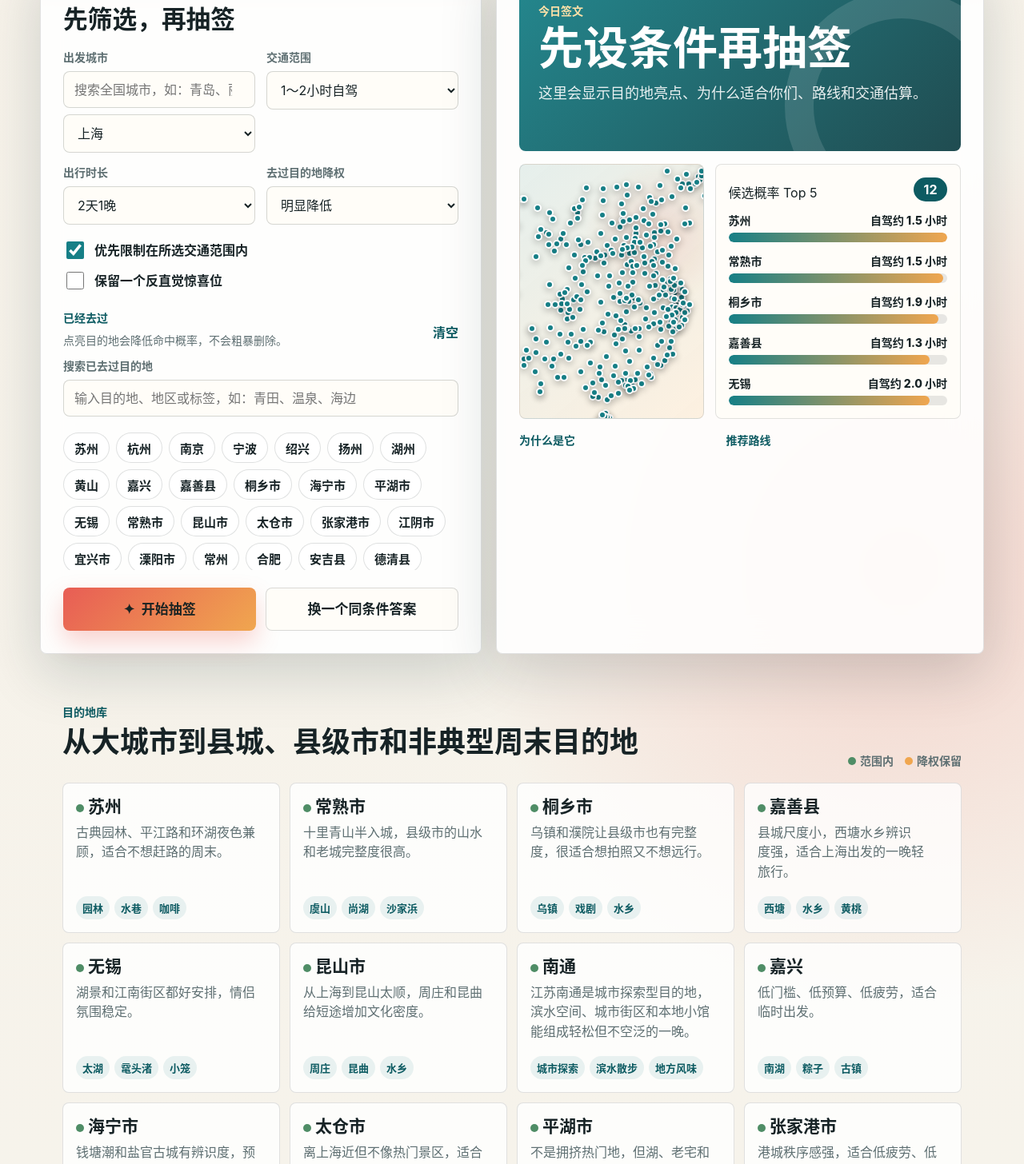
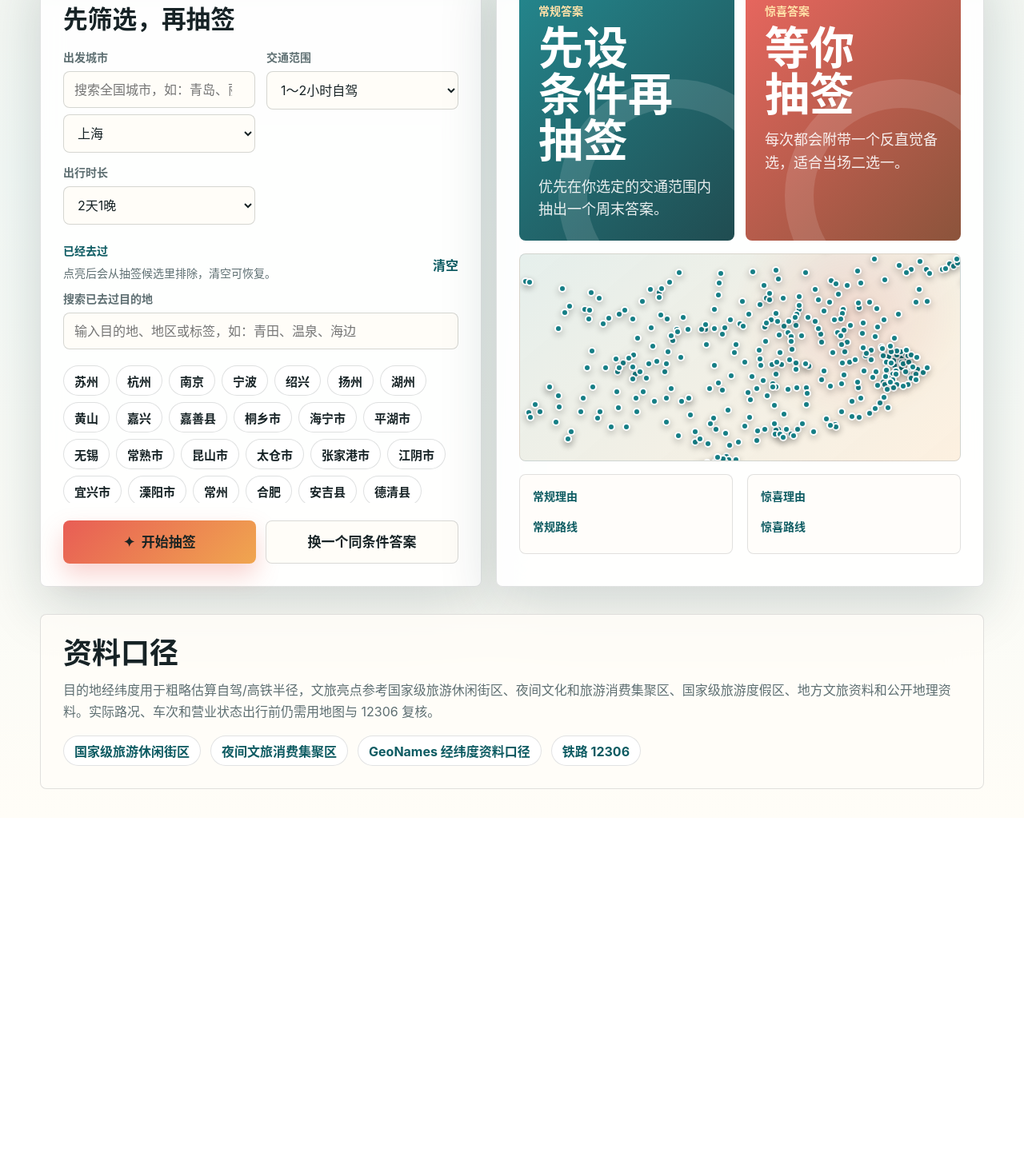
Before and after one commit to jinyanyi167/weekend-travel-draw, a plain HTML site: page index.html in a window 1280 px wide. Shown: the part 750-2206 px from the top of the page at 80% size. After the commit the page ends 1773 px from the top, so only its background shows below. Drawn offline with Linux system fonts and the light colour scheme.

Commit message:
Simplify draw UI and randomize results

```diff
--- a/app.js
+++ b/app.js
@@ -366,6 +366,14 @@
     return { min: 0, max: 4 };
   }
 
+  function isPracticalSurprise(hours, mode) {
+    if (mode === "drive2") return hours > 2 && hours <= 4.5;
+    if (mode === "drive4") return (hours >= 0.75 && hours < 2) || (hours > 4 && hours <= 6);
+    if (mode === "rail4") return hours > 4 && hours <= 6.5;
+    if (mode === "flight") return hours > 1 && hours <= 6.5;
+    return true;
+  }
+
   function isSamePlace(start, dest) {
     return dest.name === start.city || dest.name === start.fullName || dest.name.replace(/市$/, "") === start.city;
   }
@@ -378,11 +386,10 @@
     const inRange = (hours >= travelWindow.min && hours <= travelWindow.max) || isSamePlace(start, dest);
     if (settings.strictRange && !inRange && !settings.surpriseMode) return null;
 
-    const qualityFit = 0.82 + Math.min(18, Math.max(0, dest.weekendScore - 70)) / 100;
-    const dayFit = Number(settings.tripDays) === 2 && dest.cost >= 4 ? 0.9 : 1;
-    let score = 100 * qualityFit * dayFit;
+    if ((settings.visited || []).includes(dest.id)) return null;
+    const dayFit = Number(settings.tripDays) === 2 && dest.cost >= 4 ? 0.96 : 1;
+    let score = 100 * dayFit;
     if (!inRange) score *= settings.surpriseMode ? 0.28 : 0.12;
-    if ((settings.visited || []).includes(dest.id)) score *= Number(settings.visitedPenalty || 0.25);
     if (isSamePlace(start, dest)) score *= 0.04;
     return {
       dest,
@@ -396,7 +403,7 @@
   function buildReasons(dest, settings, hours, inRange) {
     return [
       `${dest.province}${dest.name}：${dest.summary}`,
-      "本次抽签更强调随机性，只保留交通范围、去过降权和惊喜位这些硬条件。",
+      "本次抽签更强调随机性，只保留交通范围、已去过排除和惊喜答案这些硬条件。",
       `${inRange ? "交通范围内" : "作为惊喜位保留"}，当前口径约 ${hours.toFixed(1)} 小时。`,
     ];
   }
@@ -411,8 +418,9 @@
     if (!settings.strictRange || settings.surpriseMode || primary.length >= 8) return primary.length ? primary : scored;
 
     const seen = new Set(primary.map((item) => item.dest.id));
+    const visited = new Set(settings.visited || []);
     const supplements = destinations
-      .filter((dest) => !seen.has(dest.id) && !isSamePlace(start, dest))
+      .filter((dest) => !seen.has(dest.id) && !visited.has(dest.id) && !isSamePlace(start, dest))
       .map((dest) => {
         const hours = getTravelHours(start, dest, settings.travelMode || "drive2");
         const distance = haversineKm(start, dest);
@@ -460,10 +468,12 @@
     estimateRailHours,
     getTravelHours,
     getTravelWindow,
+    isPracticalSurprise,
     scoreDestination,
     getCandidates,
     weightedPick,
     formatHours,
+    pickDrawPair,
   };
 
   if (typeof module !== "undefined" && module.exports) module.exports = api;
@@ -483,9 +493,6 @@
   const visitedSearch = $("#visitedSearch");
   const travelMode = $("#travelMode");
   const tripDays = $("#tripDays");
-  const visitedPenalty = $("#visitedPenalty");
-  const strictRange = $("#strictRange");
-  const surpriseMode = $("#surpriseMode");
   const drawButton = $("#drawButton");
   const rerollButton = $("#rerollButton");
 
@@ -494,9 +501,7 @@
       startCity: startCity.value,
       travelMode: travelMode.value,
       tripDays: tripDays.value,
-      visitedPenalty: visitedPenalty.value,
-      strictRange: strictRange.checked,
-      surpriseMode: surpriseMode.checked,
+      strictRange: true,
       visited: state.visited,
     };
   }
@@ -507,10 +512,8 @@
     startCity.value = defaultStart.id;
     renderVisited();
     renderMap();
-    renderDestinationCards();
     bindEvents();
     updateStats();
-    renderCandidates(settingsFromDom());
   }
 
   function bindEvents() {
@@ -523,8 +526,6 @@
       input.addEventListener("input", () => {
         updateStats();
         renderMap();
-        renderDestinationCards();
-        renderCandidates(settingsFromDom());
       });
     });
     $("#clearVisited").addEventListener("click", () => {
@@ -556,8 +557,6 @@
   function refreshAll() {
     updateStats();
     renderMap();
-    renderDestinationCards();
-    renderCandidates(settingsFromDom());
   }
 
   function renderVisited(keyword = "") {
@@ -595,10 +594,11 @@
     $("#visitedCount").textContent = state.visited.length;
   }
 
-  function renderMap(selectedId) {
+  function renderMap(selectedIds = []) {
     const settings = settingsFromDom();
     const start = departures.find((item) => item.id === settings.startCity);
     const candidates = new Set(getCandidates(settings).filter((item) => item.inRange).map((item) => item.dest.id));
+    const selected = Array.isArray(selectedIds) ? selectedIds : [selectedIds];
     const minLon = 99;
     const maxLon = 123;
     const minLat = 21;
@@ -608,89 +608,84 @@
         const x = ((dest.lon - minLon) / (maxLon - minLon)) * 92 + 4;
         const y = (1 - (dest.lat - minLat) / (maxLat - minLat)) * 88 + 6;
         const classes = ["map-dot"];
-        if (dest.id === selectedId) classes.push("is-selected");
+        if (dest.id === selected[0]) classes.push("is-selected");
+        if (dest.id === selected[1]) classes.push("is-surprise");
         if (dest.id === start.id) classes.push("is-start");
-        const title = `${dest.name}${candidates.has(dest.id) ? "，范围内" : "，降权或范围外"}`;
+        const title = `${dest.name}${candidates.has(dest.id) ? "，范围内" : "，范围外或已排除"}`;
         return `<span class="${classes.join(" ")}" style="left:${x}%;top:${y}%" title="${title}"></span>`;
       })
       .join("");
     $("#miniMap").innerHTML = dots;
   }
 
-  function renderCandidates(settings) {
-    const candidates = getCandidates(settings);
-    $("#candidateTotal").textContent = candidates.length;
-    const max = candidates[0] ? candidates[0].score : 1;
-    $("#probabilityBars").innerHTML = candidates
-      .slice(0, 5)
-      .map((item) => {
-        const width = Math.max(6, (item.score / max) * 100);
-        return `<div class="bar">
-          <div class="bar-label"><span>${item.dest.name}</span><span>${formatHours(item.hours, settings.travelMode)}</span></div>
-          <div class="bar-track"><div class="bar-fill" style="--w:${width}%"></div></div>
-        </div>`;
-      })
-      .join("");
-  }
-
-  function renderDestinationCards() {
-    const settings = settingsFromDom();
-    const scored = new Map(getCandidates({ ...settings, strictRange: false, surpriseMode: true }).map((item) => [item.dest.id, item]));
-    $("#destinationCards").innerHTML = destinations
-      .slice()
-      .sort((a, b) => (scored.get(b.id)?.score || 0) - (scored.get(a.id)?.score || 0))
-      .map((dest) => {
-        const item = scored.get(dest.id);
-        const status = item && item.inRange ? "is-good" : "is-soft";
-        return `<article class="city-card">
-          <div>
-            <h3><i class="dot ${status}"></i>${dest.name}</h3>
-            <p>${dest.summary}</p>
-          </div>
-          <div class="city-tags">${dest.tags.map((tag) => `<span>${tag}</span>`).join("")}</div>
-        </article>`;
-      })
-      .join("");
+  function pickDrawPair(settings) {
+    const primaryCandidates = getCandidates({ ...settings, surpriseMode: false });
+    const primary = weightedPick(primaryCandidates);
+    const relaxed = getCandidates({ ...settings, strictRange: false, surpriseMode: true }).filter((item) => !primary || item.dest.id !== primary.dest.id);
+    const practicalSurprises = relaxed.filter((item) => !item.inRange && isPracticalSurprise(item.hours, settings.travelMode));
+    const surprisePool = practicalSurprises.length ? practicalSurprises : relaxed.filter((item) => !item.inRange);
+    const surprise = weightedPick(surprisePool.length ? surprisePool : relaxed);
+    return { primary, surprise, primaryCandidates };
   }
 
   function runDraw(isReroll) {
     const settings = settingsFromDom();
-    const candidates = getCandidates(settings);
+    const candidates = getCandidates({ ...settings, surpriseMode: false });
     if (!candidates.length) {
       $("#resultCity").textContent = "这组条件太严格了";
-      $("#resultSummary").textContent = "打开惊喜位，或把交通范围切到全国随缘，就能继续抽。";
+      $("#resultSummary").textContent = "把交通范围切到全国随缘，或关闭交通范围限制，就能继续抽。";
+      $("#surpriseCity").textContent = "暂无惊喜答案";
+      $("#surpriseSummary").textContent = "常规候选为空时不会强行给出不可靠结果。";
       return;
     }
     state.lastSettings = settings;
     drawButton.classList.add("is-spinning");
     drawButton.disabled = true;
+    const surpriseReel = getCandidates({ ...settings, strictRange: false, surpriseMode: true })
+      .filter((item) => !item.inRange && isPracticalSurprise(item.hours, settings.travelMode))
+      .slice(0, 12);
     const reel = candidates.slice(0, 12);
     let step = 0;
     const timer = setInterval(() => {
       const item = reel[step % reel.length];
+      const surpriseItem = surpriseReel.length ? surpriseReel[step % surpriseReel.length] : null;
       $("#resultCity").textContent = item.dest.name;
       $("#resultSummary").textContent = item.dest.tags.join(" · ");
+      if (surpriseItem) {
+        $("#surpriseCity").textContent = surpriseItem.dest.name;
+        $("#surpriseSummary").textContent = surpriseItem.dest.tags.join(" · ");
+      }
       step += 1;
       if (step > (isReroll ? 9 : 14)) {
         clearInterval(timer);
-        const picked = weightedPick(candidates);
-        state.lastResult = picked;
+        const pair = pickDrawPair(settings);
+        state.lastResult = pair;
         drawButton.disabled = false;
         drawButton.classList.remove("is-spinning");
-        renderResult(picked, settings);
+        renderResult(pair, settings);
       }
     }, 78);
   }
 
-  function renderResult(item, settings) {
+  function renderSingleResult(item, titleSelector, summarySelector, reasonsSelector, routeSelector, settings, fallbackText) {
+    if (!item) {
+      $(titleSelector).textContent = fallbackText;
+      $(summarySelector).textContent = "这组条件下暂时没有合适的第二答案。";
+      $(reasonsSelector).innerHTML = "";
+      $(routeSelector).innerHTML = "";
+      return;
+    }
     const dest = item.dest;
-    $("#resultCity").textContent = `${dest.name} · ${dest.province}`;
-    $("#resultSummary").textContent = `${formatHours(item.hours, settings.travelMode)}。${dest.summary}`;
-    $("#reasonList").innerHTML = item.reasons.map((reason) => `<li>${reason}</li>`).join("");
-    $("#routeList").innerHTML = dest.route.map((stop) => `<li>${stop}</li>`).join("");
-    renderCandidates(settings);
-    renderMap(dest.id);
-    renderDestinationCards();
+    $(titleSelector).textContent = `${dest.name} · ${dest.province}`;
+    $(summarySelector).textContent = `${formatHours(item.hours, settings.travelMode)}。${dest.summary}`;
+    $(reasonsSelector).innerHTML = item.reasons.map((reason) => `<li>${reason}</li>`).join("");
+    $(routeSelector).innerHTML = dest.route.map((stop) => `<li>${stop}</li>`).join("");
+  }
+
+  function renderResult(pair, settings) {
+    renderSingleResult(pair.primary, "#resultCity", "#resultSummary", "#reasonList", "#routeList", settings, "暂无常规答案");
+    renderSingleResult(pair.surprise, "#surpriseCity", "#surpriseSummary", "#surpriseReasonList", "#surpriseRouteList", settings, "暂无惊喜答案");
+    renderMap([pair.primary?.dest.id, pair.surprise?.dest.id].filter(Boolean));
   }
 
   init();
--- a/index.html
+++ b/index.html
@@ -20,7 +20,7 @@
             <div><strong id="cityCount">0</strong><span>个真实目的地</span></div>
             <div><strong id="departureCount">0</strong><span>个出发城市</span></div>
             <div><strong id="nearbyCount">0</strong><span>当前可达</span></div>
-            <div><strong id="visitedCount">0</strong><span>已去过降权</span></div>
+            <div><strong id="visitedCount">0</strong><span>已去过排除</span></div>
           </div>
         </div>
       </section>
@@ -55,31 +55,12 @@
                 <option value="3">3天2晚</option>
               </select>
             </label>
-            <label class="field">
-              <span>去过目的地降权</span>
-              <select id="visitedPenalty" name="visitedPenalty">
-                <option value="0.25">明显降低</option>
-                <option value="0.45">轻度降低</option>
-                <option value="0.08">几乎不抽到</option>
-              </select>
-            </label>
-          </div>
-
-          <div class="switch-row">
-            <label class="switch">
-              <input type="checkbox" id="strictRange" checked />
-              <span>优先限制在所选交通范围内</span>
-            </label>
-            <label class="switch">
-              <input type="checkbox" id="surpriseMode" />
-              <span>保留一个反直觉惊喜位</span>
-            </label>
           </div>
 
           <div class="visited-tools">
             <div>
               <p class="eyebrow">已经去过</p>
-              <p class="hint">点亮目的地会降低命中概率，不会粗暴删除。</p>
+              <p class="hint">点亮后会从抽签候选里排除，清空可恢复。</p>
             </div>
             <button class="text-button" type="button" id="clearVisited">清空</button>
           </div>
@@ -99,48 +80,38 @@
         </form>
 
         <section class="panel result" aria-live="polite">
-          <div class="ticket" id="ticket">
-            <p class="eyebrow">今日签文</p>
-            <h2 id="resultCity">先设条件再抽签</h2>
-            <p id="resultSummary">这里会显示目的地亮点、为什么适合你们、路线和交通估算。</p>
+          <div class="result-picks">
+            <article class="ticket" id="ticket">
+              <p class="eyebrow">常规答案</p>
+              <h2 id="resultCity">先设条件再抽签</h2>
+              <p id="resultSummary">优先在你选定的交通范围内抽出一个周末答案。</p>
+            </article>
+            <article class="ticket ticket--surprise" id="surpriseTicket">
+              <p class="eyebrow">惊喜答案</p>
+              <h2 id="surpriseCity">等你抽签</h2>
+              <p id="surpriseSummary">每次都会附带一个反直觉备选，适合当场二选一。</p>
+            </article>
           </div>
 
           <div class="map-card">
             <div class="mini-map" id="miniMap" aria-label="目的地分布示意图"></div>
-            <div class="probability">
-              <div class="section-title">
-                <span>候选概率 Top 5</span>
-                <strong id="candidateTotal">0</strong>
-              </div>
-              <div id="probabilityBars"></div>
-            </div>
           </div>
 
-          <div class="result-grid">
-            <div>
-              <p class="eyebrow">为什么是它</p>
+          <div class="result-grid result-grid--dual">
+            <div class="result-detail">
+              <p class="eyebrow">常规理由</p>
               <ul class="reason-list" id="reasonList"></ul>
+              <p class="eyebrow">常规路线</p>
+              <ol class="route-list" id="routeList"></ol>
             </div>
-            <div>
-              <p class="eyebrow">推荐路线</p>
-              <ol class="route-list" id="routeList"></ol>
+            <div class="result-detail">
+              <p class="eyebrow">惊喜理由</p>
+              <ul class="reason-list" id="surpriseReasonList"></ul>
+              <p class="eyebrow">惊喜路线</p>
+              <ol class="route-list" id="surpriseRouteList"></ol>
             </div>
           </div>
         </section>
-      </section>
-
-      <section class="destination-board">
-        <div class="section-title">
-          <div>
-            <p class="eyebrow">目的地库</p>
-            <h2>从大城市到县城、县级市和非典型周末目的地</h2>
-          </div>
-          <div class="legend">
-            <span><i class="dot is-good"></i>范围内</span>
-            <span><i class="dot is-soft"></i>降权保留</span>
-          </div>
-        </div>
-        <div class="card-grid" id="destinationCards"></div>
       </section>
 
       <section class="notes">
--- a/styles.css
+++ b/styles.css
@@ -183,8 +183,7 @@ h2 {
 
 .controls,
 .result,
-.notes,
-.destination-board {
+.notes {
   padding: clamp(18px, 3vw, 28px);
 }
 
@@ -234,28 +233,6 @@ select {
   padding: 0 13px;
   margin-bottom: 8px;
   outline-color: var(--teal);
-}
-
-.switch-row {
-  display: grid;
-  gap: 10px;
-  margin: 18px 0 20px;
-}
-
-.switch {
-  display: flex;
-  gap: 10px;
-  align-items: center;
-  color: var(--ink);
-  font-size: 16px;
-  font-weight: 700;
-  line-height: 1.35;
-}
-
-.switch input {
-  width: 22px;
-  height: 22px;
-  accent-color: var(--teal);
 }
 
 .visited-tools,
@@ -373,6 +350,12 @@ select {
   }
 }
 
+.result-picks {
+  display: grid;
+  grid-template-columns: 1fr 1fr;
+  gap: 14px;
+}
+
 .ticket {
   min-height: 210px;
   border-radius: 8px;
@@ -383,6 +366,12 @@ select {
   color: white;
   position: relative;
   overflow: hidden;
+}
+
+.ticket--surprise {
+  background:
+    linear-gradient(135deg, rgba(232, 93, 85, 0.94), rgba(132, 73, 47, 0.94)),
+    linear-gradient(90deg, transparent 48%, rgba(255, 255, 255, 0.12) 48% 52%, transparent 52%);
 }
 
 .ticket::after {
@@ -417,9 +406,6 @@ select {
 }
 
 .map-card {
-  display: grid;
-  grid-template-columns: minmax(180px, 0.75fr) 1fr;
-  gap: 14px;
   margin: 16px 0;
 }
 
@@ -453,6 +439,13 @@ select {
   z-index: 3;
 }
 
+.map-dot.is-surprise {
+  width: 20px;
+  height: 20px;
+  background: var(--green);
+  z-index: 3;
+}
+
 .map-dot.is-start {
   width: 18px;
   height: 18px;
@@ -460,67 +453,25 @@ select {
   z-index: 2;
 }
 
-.probability {
-  border: 1px solid var(--line);
-  border-radius: 8px;
-  padding: 16px;
-  background: rgba(255, 253, 248, 0.78);
-}
-
-.section-title strong {
-  min-width: 42px;
-  text-align: center;
-  border-radius: 999px;
-  padding: 5px 10px;
-  color: #fff;
-  background: var(--teal-deep);
-}
-
-.bar {
-  margin-top: 13px;
-}
-
-.bar-label {
-  display: flex;
-  justify-content: space-between;
-  gap: 12px;
-  align-items: baseline;
-  margin-bottom: 6px;
-  color: var(--ink);
-  font-size: 14px;
-  font-weight: 800;
-}
-
-.bar-label span:first-child {
-  min-width: 0;
-  overflow: hidden;
-  text-overflow: ellipsis;
-  white-space: nowrap;
-}
-
-.bar-label span:last-child {
-  flex: 0 0 auto;
-  white-space: nowrap;
-}
-
-.bar-track {
-  height: 12px;
-  border-radius: 99px;
-  overflow: hidden;
-  background: rgba(23, 35, 38, 0.1);
-}
-
-.bar-fill {
-  height: 100%;
-  width: var(--w, 0%);
-  border-radius: inherit;
-  background: linear-gradient(90deg, var(--teal), var(--gold));
-}
-
 .result-grid {
   display: grid;
   grid-template-columns: 0.82fr 1fr;
   gap: 18px;
+}
+
+.result-grid--dual {
+  grid-template-columns: 1fr 1fr;
+}
+
+.result-detail {
+  border: 1px solid var(--line);
+  border-radius: 8px;
+  padding: 16px;
+  background: rgba(255, 253, 248, 0.68);
+}
+
+.result-detail .eyebrow:not(:first-child) {
+  margin-top: 18px;
 }
 
 .reason-list,
@@ -535,83 +486,6 @@ select {
 .reason-list li + li,
 .route-list li + li {
   margin-top: 8px;
-}
-
-.destination-board {
-  width: min(1180px, calc(100% - 32px));
-  margin: 0 auto 34px;
-}
-
-.legend {
-  display: flex;
-  gap: 14px;
-  color: var(--muted);
-  font-weight: 750;
-  font-size: 14px;
-}
-
-.dot {
-  display: inline-block;
-  width: 10px;
-  height: 10px;
-  border-radius: 50%;
-  margin-right: 5px;
-}
-
-.is-good {
-  background: var(--green);
-}
-
-.is-soft {
-  background: var(--gold);
-}
-
-.card-grid {
-  display: grid;
-  grid-template-columns: repeat(4, minmax(0, 1fr));
-  gap: 12px;
-  margin-top: 18px;
-}
-
-.city-card {
-  min-height: 188px;
-  border: 1px solid var(--line);
-  border-radius: 8px;
-  padding: 16px;
-  background: rgba(255, 255, 255, 0.78);
-  display: grid;
-  align-content: space-between;
-}
-
-.city-card h3 {
-  margin: 0 0 8px;
-  font-size: 21px;
-  line-height: 1.2;
-  text-wrap: balance;
-}
-
-.city-card p {
-  margin: 0;
-  color: var(--muted);
-  line-height: 1.52;
-  text-wrap: pretty;
-}
-
-.city-tags {
-  display: flex;
-  flex-wrap: wrap;
-  gap: 6px;
-  margin-top: 12px;
-}
-
-.city-tags span {
-  border-radius: 999px;
-  background: rgba(22, 127, 134, 0.09);
-  color: var(--teal-deep);
-  padding: 5px 8px;
-  font-size: 13px;
-  font-weight: 780;
-  white-space: nowrap;
 }
 
 .notes {
@@ -654,10 +528,6 @@ select {
     margin-top: 18px;
   }
 
-  .card-grid {
-    grid-template-columns: repeat(2, minmax(0, 1fr));
-  }
-
   .quick-stats {
     grid-template-columns: repeat(4, minmax(132px, 1fr));
   }
@@ -676,9 +546,9 @@ select {
   .quick-stats,
   .control-grid,
   .actions,
+  .result-picks,
   .map-card,
-  .result-grid,
-  .card-grid {
+  .result-grid {
     grid-template-columns: 1fr;
   }
 
@@ -717,13 +587,11 @@ select {
 
   .controls,
   .result,
-  .destination-board,
   .notes {
     padding: 18px;
   }
 
   .workbench,
-  .destination-board,
   .notes {
     width: calc(100% - 20px);
   }
```
Also changed, not shown: tests/logic.test.js (+7 -3 lines), 1 other file.
